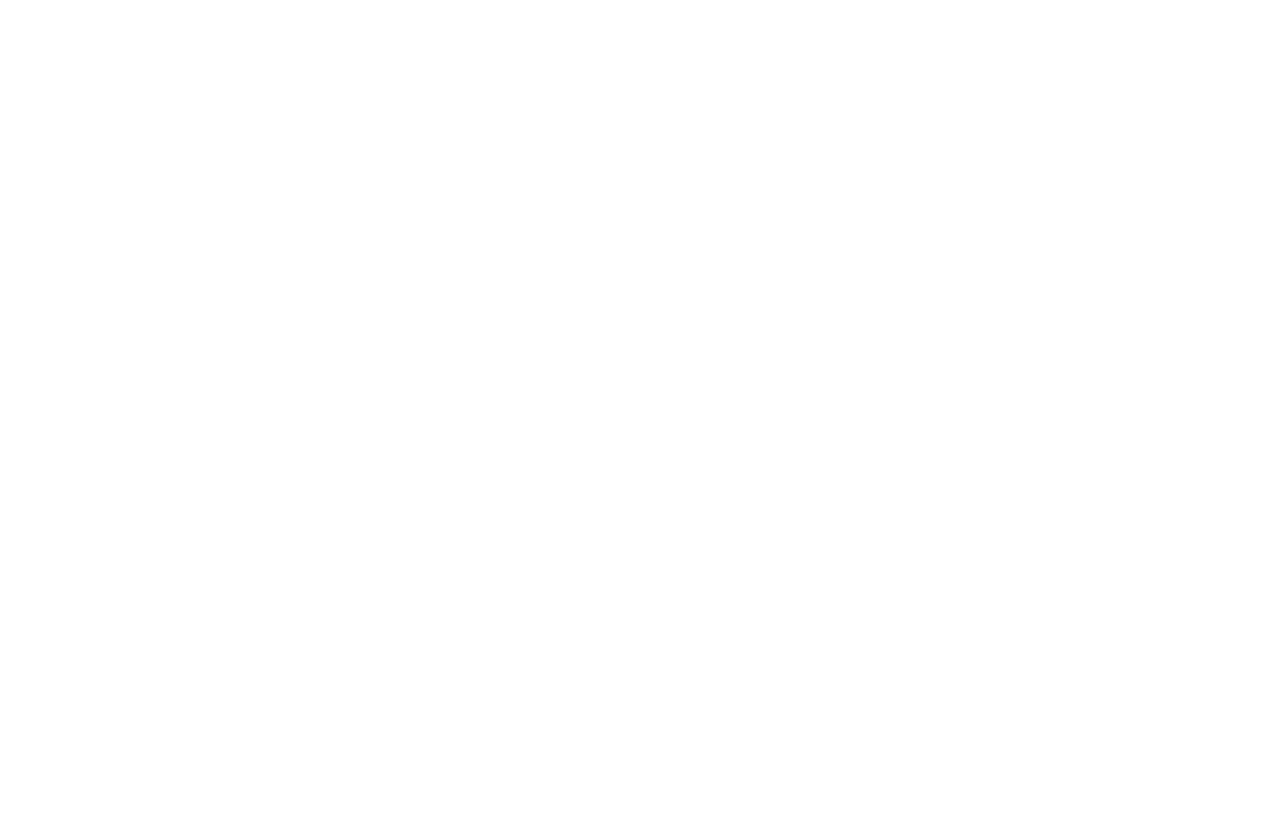
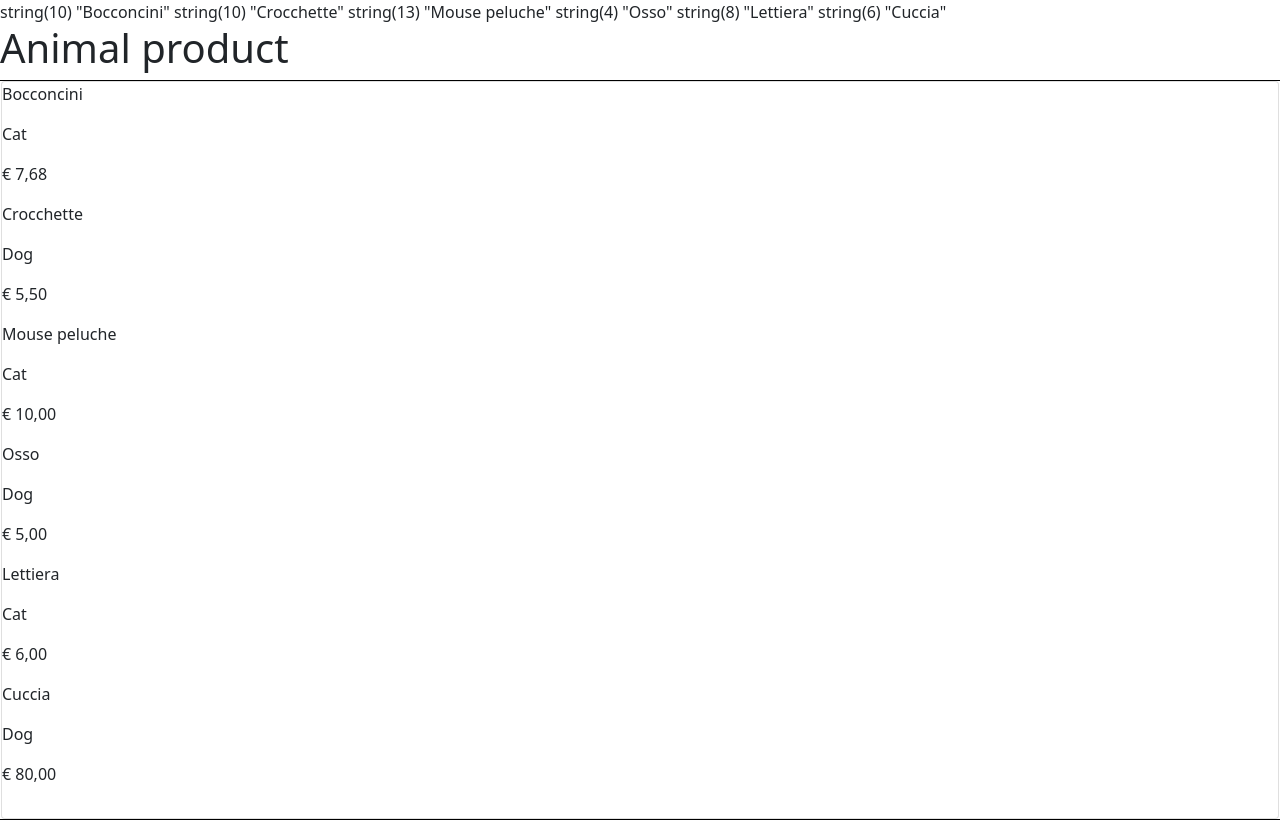
Before and after one commit to cristinagiacobbe/php-oop-2, a PHP site: page / in a window 1280 px wide. Before the commit the page is empty. Run offline with PHP 8.4, Linux system fonts and the light colour scheme.

Commit message:
Print on page product cards

```diff
--- /dev/null
+++ b/img/style.css
@@ -0,0 +1,14 @@
+* {
+    margin: 0;
+    padding: 0;
+    box-sizing: border-box;
+}
+
+.row {
+    display: flex;
+}
+
+.col {
+    width: calc(100% / 12 * 4);
+    border: 1px solid black;
+}
--- a/index.php
+++ b/index.php
@@ -50,24 +50,71 @@ class Sits extends Products
     /**
      * Specific class of product (child class)
      */
-    public function __construct($name, $category, $image, $price, public $material, public $measure)       //creare l'array!
+    public function __construct($name, $category, $image, $price, public $material, public $measure)
     {
         parent::__construct($name, $category, $image, $price);
         $this->material = $material;
-        $this->measure;
+        $this->measure = $measure;
     }
 }
 
 $food = [
-    new Food('Bocconcini', 'Cat', 'image', '€ 7,68', 'chicken'),
-    new Food('Corcchette', 'Dog', 'image', '€ 5,50', 'meat'),
+    new Food('Bocconcini', 'Cat', '../img/bocconcini.jpg', '€ 7,68', 'chicken'),
+    new Food('Crocchette', 'Dog', '../img/crocchette.jpg', '€ 5,50', 'meat'),
 ];
 $toys = [
-    new Toys('Mouse peluche', 'Cat', 'image', '€ 10,00', 'pelcuhe'),
-    new Toys('Osso', 'Dog', 'image', '€ 5,00', 'plastic'),
+    new Toys('Mouse peluche', 'Cat', '../img/mouse.jpg', '€ 10,00', 'peluche'),
+    new Toys('Osso', 'Dog', '../img/osso.jpg', '€ 5,00', 'plastic'),
 
 ];
 $sits = [
-    new Sits('Lettiera', 'Cat', 'image', '€ 6,00', 'plastic', 'medium'),
-    new Sits('Cuccia', 'Dog', 'image', '€ 80,00', 'wood', 'extra-large'),
+    new Sits('Lettiera', 'Cat', '../img/lettiera.jpg', '€ 6,00', 'plastic', 'medium'),
+    new Sits('Cuccia', 'Dog', '../img/cuccia.jpg', '€ 80,00', 'wood', 'extra-large'),
 ];
+
+$products = [$food, $toys, $sits];
+
+foreach ($products as $product) {
+    foreach ($product as $typeProduct) {
+        var_dump($typeProduct->name);
+    }
+}
+?>
+
+
+
+<!DOCTYPE html>
+<html lang="en">
+
+<head>
+    <meta charset="UTF-8">
+    <meta name="viewport" content="width=device-width, initial-scale=1.0">
+    <title>Animal e-commerce shop</title>
+    <link rel="stylesheet" href="style.css">
+    <link href='https://cdn.jsdelivr.net/npm/bootstrap@5.1.3/dist/css/bootstrap.min.css' rel='stylesheet' integrity='sha384-1BmE4kWBq78iYhFldvKuhfTAU6auU8tT94WrHftjDbrCEXSU1oBoqyl2QvZ6jIW3' crossorigin='anonymous'>
+
+
+</head>
+
+<body>
+    <h1>Animal product</h1>
+    <div class="row">
+        <div class="col">
+            <div class="card">
+                <ul class="list-unstyled">
+                    <?php foreach ($products as $key => $product) : ?>
+                        <li><?php foreach ($product as $typeProduct) : ?>
+                                <p><?php echo $typeProduct->name ?></p>
+                                <p><?php echo $typeProduct->category ?></p>
+                                <p><?php echo $typeProduct->price ?></p>
+                            <?php endforeach; ?>
+                        </li>
+
+                    <?php endforeach; ?>
+                </ul>
+            </div>
+        </div>
+    </div>
+</body>
+
+</html>
```
Also changed, not shown: img/bocconcini.jpg (added), img/crocchette.jpg (added), img/cuccia.jpg (added), img/lettiera.jpg (added), img/mouse.jpg (added), img/osso.jpg (added).
